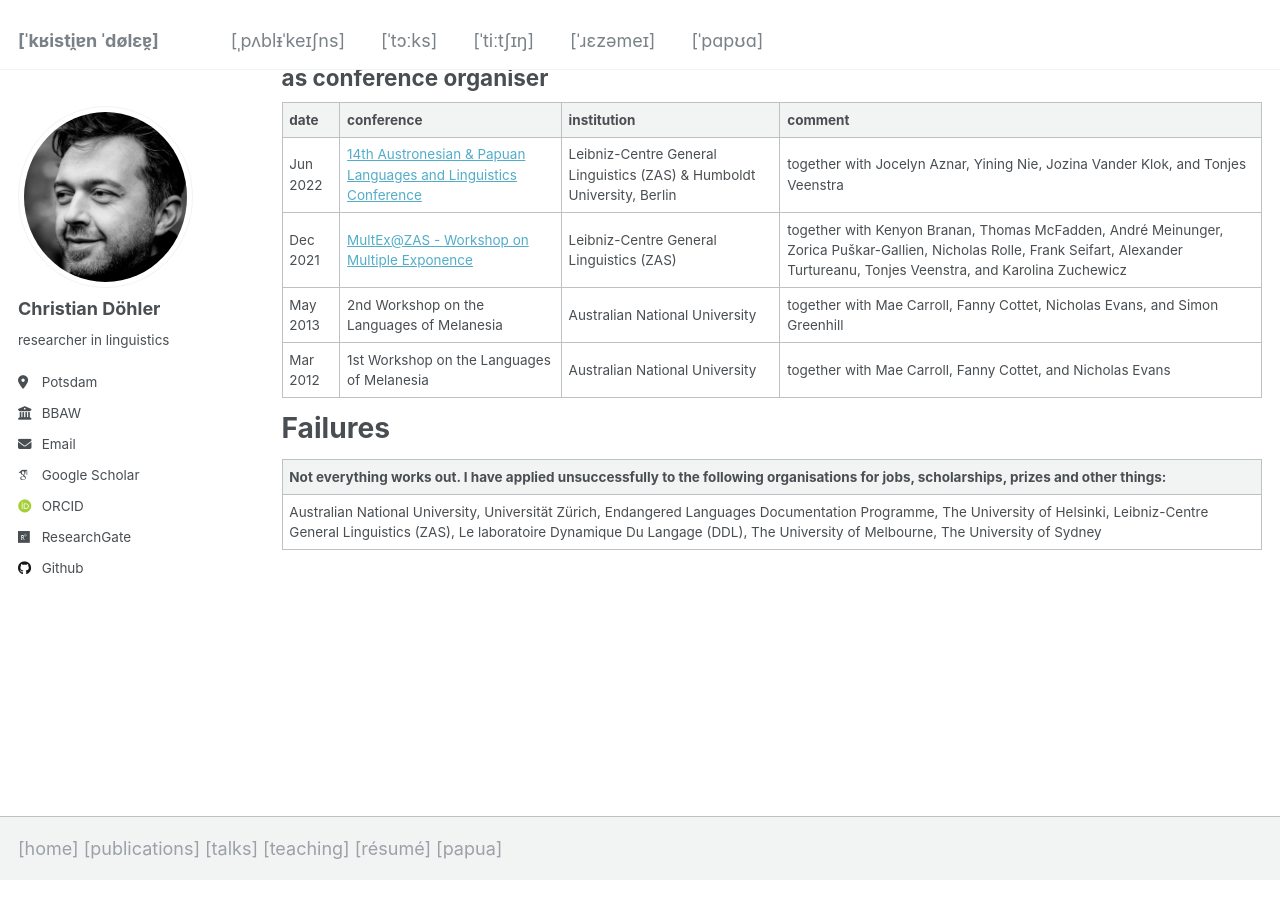
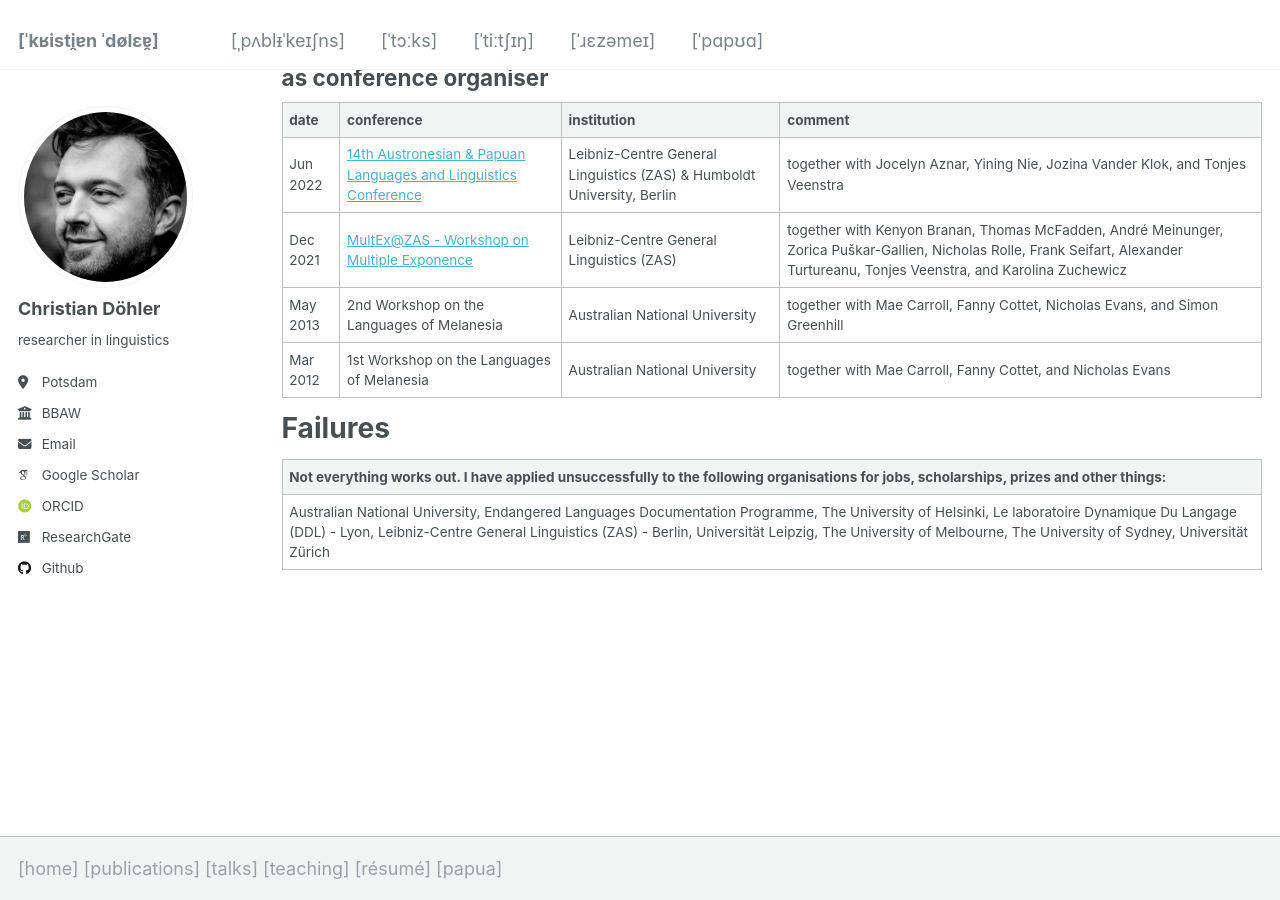
Before and after one commit to chrdoe/chrdoe.github.io, a Jekyll site: the page built from _pages/cv.md, in a window 1280 px wide and 900 px high, scrolled down 3460 px. Built offline with Jekyll 4.4.1, drawn with Linux system fonts in a browser that asks for light colours; some web fonts are replaced.

Commit message:
Update cv.md

```diff
--- a/_pages/cv.md
+++ b/_pages/cv.md
@@ -124,4 +124,4 @@ Failures
 
 |Not everything works out. I have applied unsuccessfully to the following organisations for jobs, scholarships, prizes and other things:|
 |---|
-|Australian National University, Universität Zürich, Endangered Languages Documentation Programme, The University of Helsinki, Leibniz-Centre General Linguistics (ZAS), Le laboratoire Dynamique Du Langage (DDL), The University of Melbourne, The University of Sydney|
+|Australian National University, Endangered Languages Documentation Programme, The University of Helsinki, Le laboratoire Dynamique Du Langage (DDL) - Lyon, Leibniz-Centre General Linguistics (ZAS) - Berlin, Universität Leipzig, The University of Melbourne, The University of Sydney, Universität Zürich|
```
